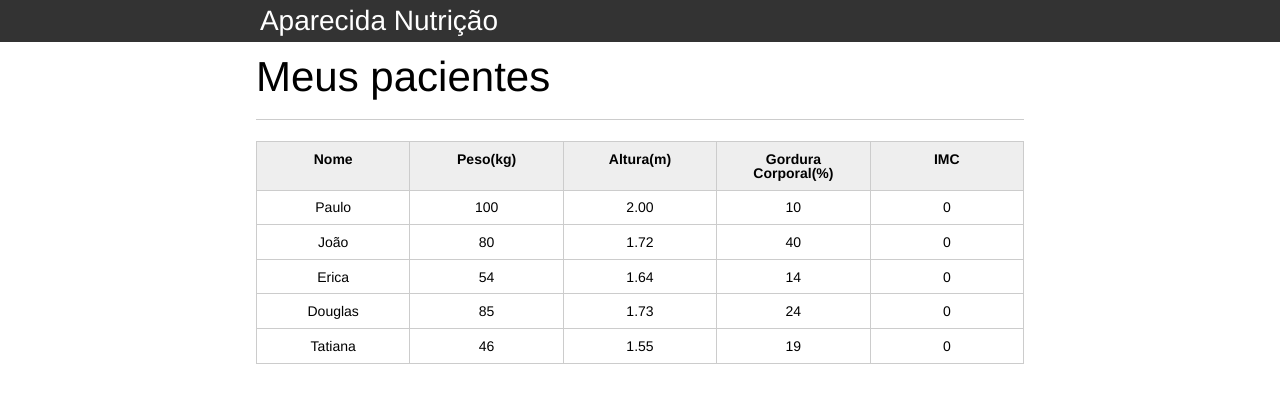
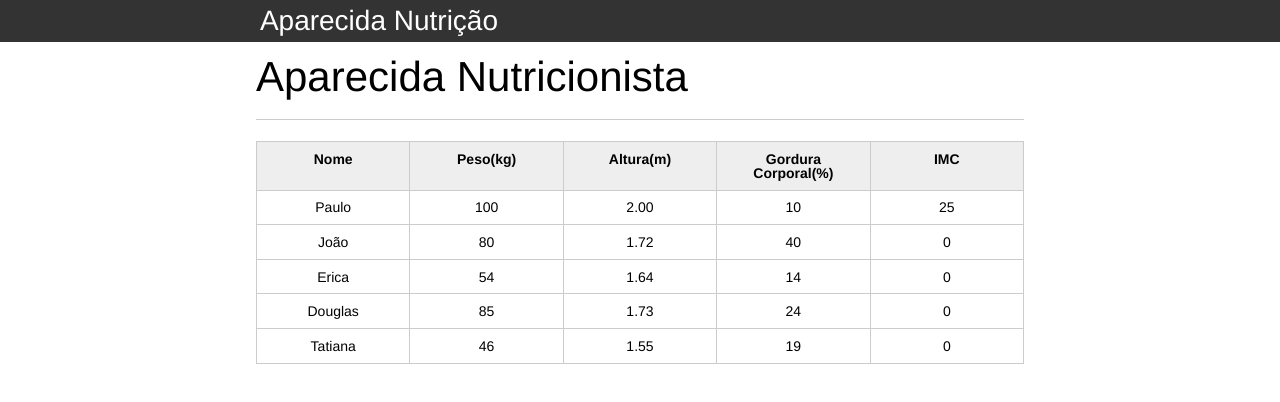
Before and after one commit to johnnyjns/curso_javascript_basico_II, a plain HTML site: page introducao-javascript/index.html in a window 1280 px wide. Drawn offline with Linux system fonts and the light colour scheme.

Commit message:
fim do capitulo-01

```diff
--- a/introducao-javascript/index.html
+++ b/introducao-javascript/index.html
@@ -17,7 +17,7 @@
 		</header>
 		<main>
 			<section class="container">
-				<h2>Meus pacientes</h2>
+				<h2 class="titulo">Meus pacientes</h2>
 				<table>
 					<thead>
 						<tr>
@@ -29,7 +29,7 @@
 						</tr>
 					</thead>
 					<tbody id="tabela-pacientes">
-						<tr class="paciente" >
+						<tr class="paciente" id="primeiro-paciente">
 							<td class="info-nome">Paulo</td>
 							<td class="info-peso">100</td>
 							<td class="info-altura">2.00</td>
@@ -72,6 +72,7 @@
 
 			</section>
 		</main>
-
+		<!-- Importação dos Javascript's aqui -->
+		<script src="js/principal.js"></script>
 	</body>
 </html>
--- /dev/null
+++ b/introducao-javascript/js/principal.js
@@ -0,0 +1,20 @@
+var titulo = document.querySelector(".titulo");
+titulo.textContent = "Aparecida Nutricionista";
+
+var paciente = document.querySelector("#primeiro-paciente");
+var tdPeso = paciente.querySelector(".info-peso");
+var tdAltura = paciente.querySelector(".info-altura");
+var tdImc = paciente.querySelector(".info-imc");
+var peso = tdPeso.textContent;
+var altura = tdAltura.textContent;
+
+var imc = peso / (altura * altura);
+
+tdImc.textContent = imc;
+
+console.log(paciente);
+console.log(tdPeso);
+console.log(tdImc);
+console.log(peso);
+console.log(altura);
+console.log(imc);
```
